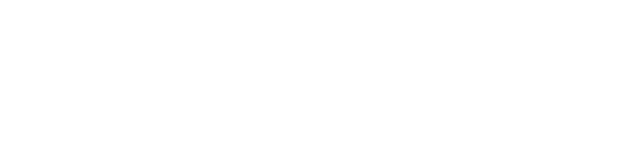
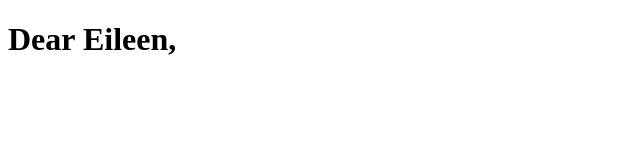
Before and after one commit to jrsmx/Introduction-To-HTML-P6, a plain HTML site: page index.html in a window 1280 px wide. Shown: the whole page, without its empty margins (0-640 px from the left). Drawn offline with Linux system fonts and the light colour scheme.

Commit message:
Updating index page

```diff
--- a/index.html
+++ b/index.html
@@ -5,6 +5,6 @@
     </head>
 
     <body>
-
+        <h1>Dear Eileen,</h1>
     </body>
 </html>
```
